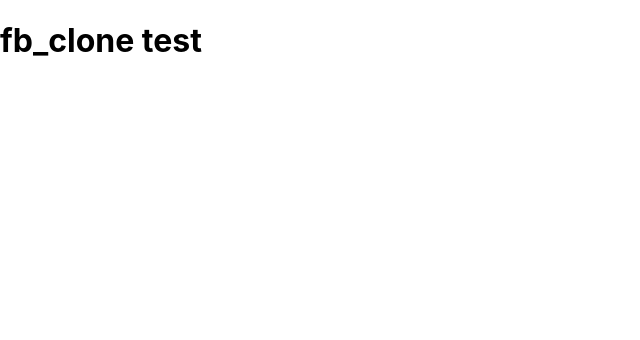
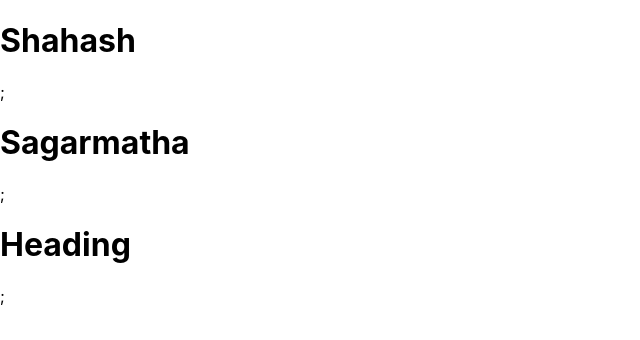
Before and after one commit to shahash11/clone, a React (Create React App) app: page / in a window 1280 px wide. Shown: the top 340 px of the page, without its empty margins (0-640 px from the left). Built offline with nearby package versions, Linux system fonts and the light colour scheme.

Commit message:
edits components

```diff
--- a/src/App.js
+++ b/src/App.js
@@ -1,5 +1,14 @@
-function App() {
-  return <h1>fb_clone test</h1>;
-}
+import Body from "./component/Body.js";
+import Footer from "./component/Footer.js";
+import Header from "./component/Header.js";
+const App = () => {
+  return (
+    <>
+      <Body />;
+      <Footer />;
+      <Header />;
+    </>
+  );
+};
 
 export default App;
--- /dev/null
+++ b/src/component/Body.js
@@ -0,0 +1,9 @@
+const Body = () => {
+  return (
+    <>
+      <h1>Shahash</h1>
+    </>
+  );
+};
+
+export default Body;
--- /dev/null
+++ b/src/component/Footer.js
@@ -0,0 +1,9 @@
+const Footer = () => {
+  return (
+    <>
+      <h1>Sagarmatha</h1>
+    </>
+  );
+};
+
+export default Footer;
--- /dev/null
+++ b/src/component/Header.js
@@ -0,0 +1,9 @@
+const Header = () => {
+  return (
+    <>
+      <h1>Heading</h1>
+    </>
+  );
+};
+
+export default Header;
```
